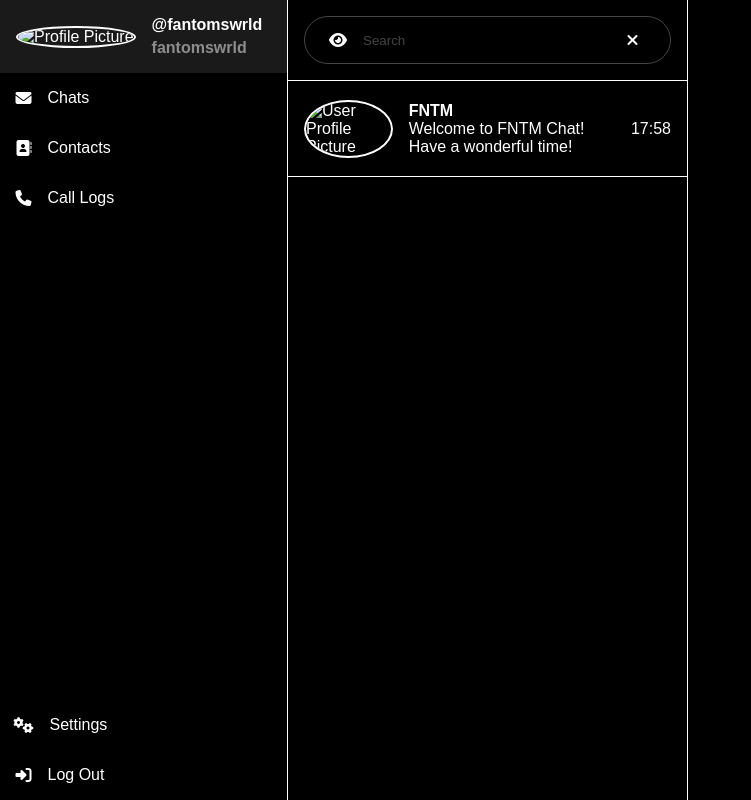
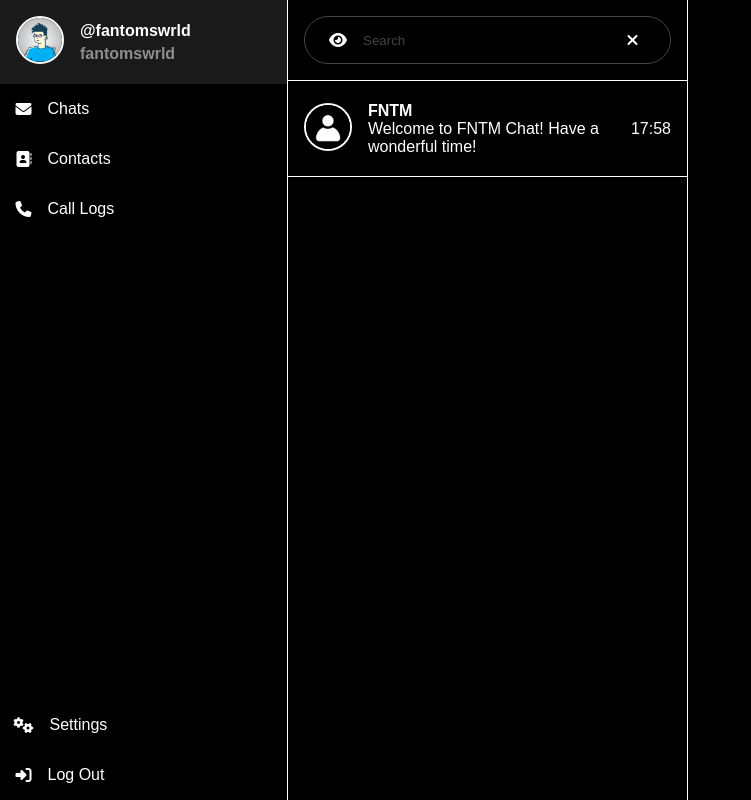
Before and after one commit to fantomswrld/Chat-Application, a plain HTML site: page index.html in a window 1280 px wide. Shown: the whole page, without its empty margins (0-751 px from the left). Drawn offline with Linux system fonts and the light colour scheme; the site is published under a folder, as on GitHub Pages, so addresses that start at the root find nothing.

Commit message:
Fix image loading on git repo
Change the way images are accessed in the HTML

```diff
--- a/index.html
+++ b/index.html
@@ -13,7 +13,7 @@
             <div class="top">
                 <div class="profile">
                     <div class="left">
-                        <img src="/images/profile-picture.png" alt="Profile Picture" class="profile-picture">
+                        <img src="./images/profile-picture.png" alt="Profile Picture" class="profile-picture">
                     </div>
 
                     <div class="right">
@@ -76,7 +76,7 @@
             <div class="user-chats">
                 <div class="user-chat">
                     <div class="left">
-                        <img src="/images/user-profile.png" alt="User Profile Picture" class="user-profile">
+                        <img src="./images/user-profile.png" alt="User Profile Picture" class="user-profile">
                     </div>
 
                     <div class="middle">
```
